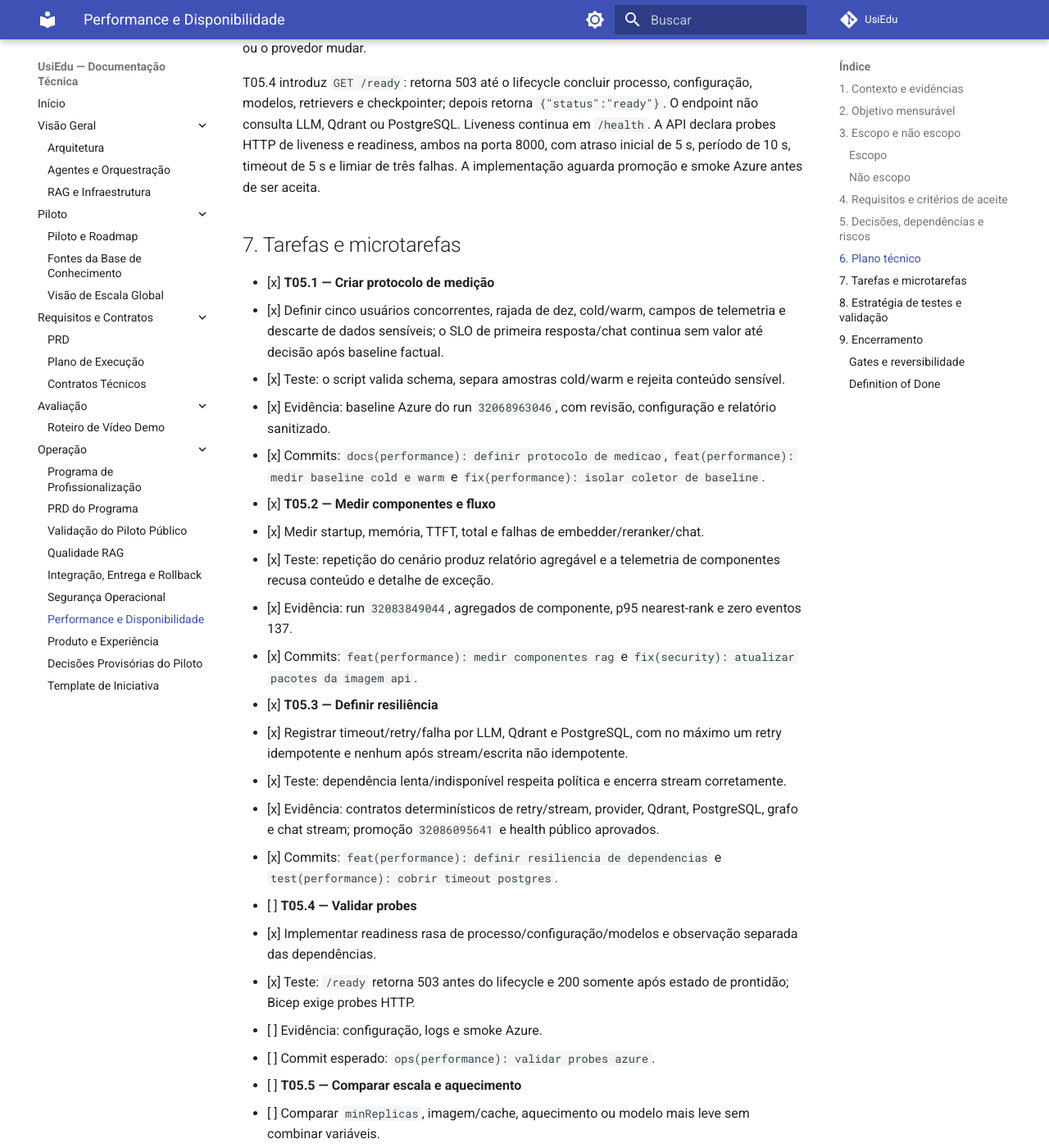
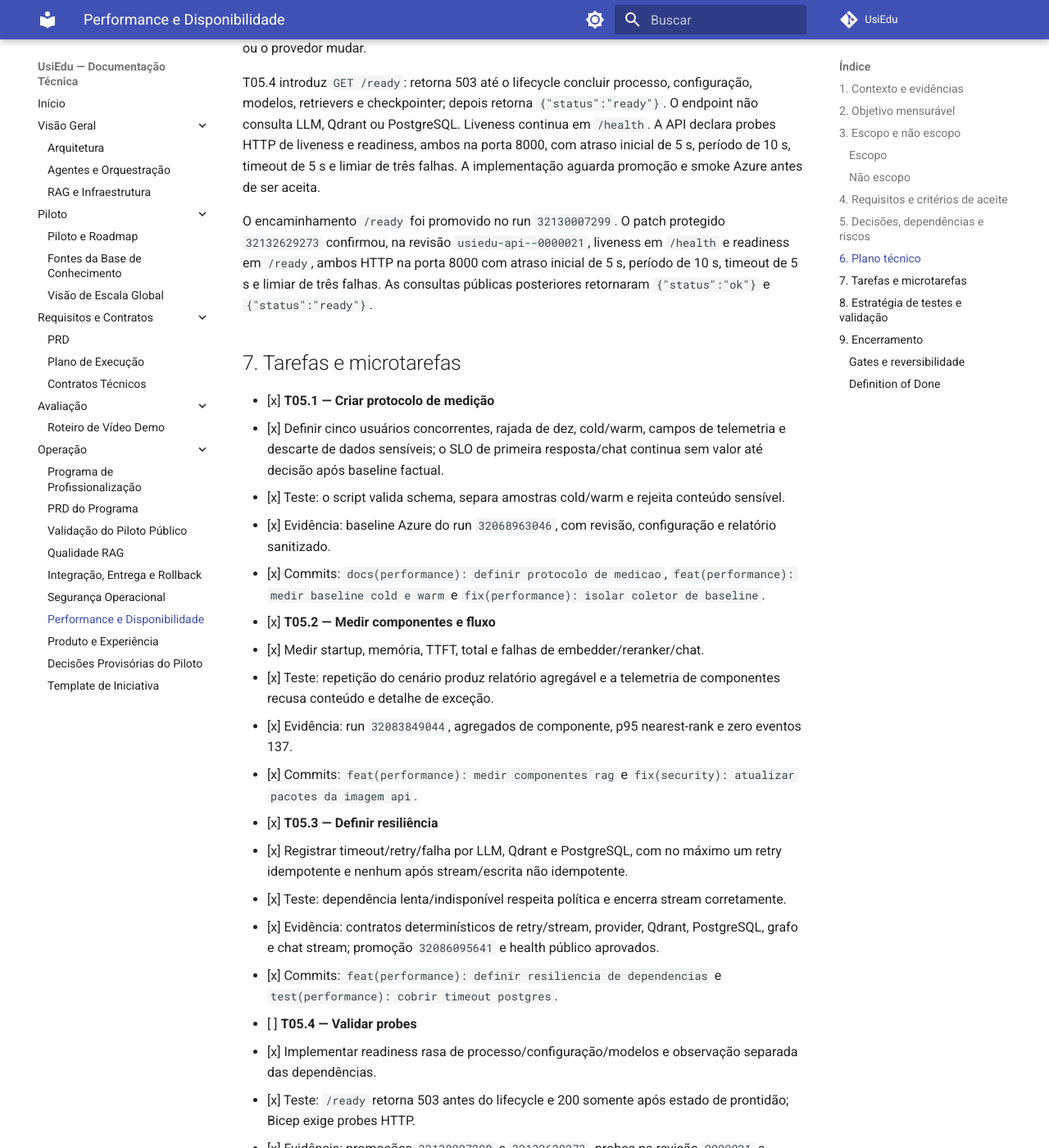
Before and after one commit to henriquebotelhogomes/UsiEdu, an MkDocs documentation site: the page built from docs/profissionalizacao/05-performance-disponibilidade.md, in a window 1280 px wide and 1400 px high, scrolled down 5437 px. Shown: the whole window at 82% size. Built offline with MkDocs 1.6.1 and Material for MkDocs 9.7.7, drawn with Linux system fonts in a browser that asks for light colours; comment, search, counter and statistics services are not loaded; some of the changed text lies outside the part shown.

Commit message:
docs(performance): registrar probes azure
Co-authored-by: Copilot App <223556219+Copilot@users.noreply.github.com>

```diff
--- a/docs/profissionalizacao/05-performance-disponibilidade.md
+++ b/docs/profissionalizacao/05-performance-disponibilidade.md
@@ -178,6 +178,12 @@ readiness, ambos na porta 8000, com atraso inicial de 5 s, período de 10 s,
 timeout de 5 s e limiar de três falhas. A implementação aguarda promoção e
 smoke Azure antes de ser aceita.
 
+O encaminhamento `/ready` foi promovido no run `32130007299`. O patch protegido
+`32132629273` confirmou, na revisão `usiedu-api--0000021`, liveness em
+`/health` e readiness em `/ready`, ambos HTTP na porta 8000 com atraso inicial
+de 5 s, período de 10 s, timeout de 5 s e limiar de três falhas. As consultas
+públicas posteriores retornaram `{"status":"ok"}` e `{"status":"ready"}`.
+
 ## 7. Tarefas e microtarefas
 
 - [x] **T05.1 — Criar protocolo de medição**
@@ -198,8 +204,8 @@ smoke Azure antes de ser aceita.
 - [ ] **T05.4 — Validar probes**
   - [x] Implementar readiness rasa de processo/configuração/modelos e observação separada das dependências.
   - [x] Teste: `/ready` retorna 503 antes do lifecycle e 200 somente após estado de prontidão; Bicep exige probes HTTP.
-  - [ ] Evidência: configuração, logs e smoke Azure.
-  - [ ] Commit esperado: `ops(performance): validar probes azure`.
+  - [x] Evidência: promoções `32130007299` e `32132629273`, probes na revisão `0000021` e smoke público de `/health` e `/ready`.
+  - [x] Commits: `ops(performance): validar probes azure`, `fix(performance): aplicar probes no template ativo` e `fix(azure): aguardar consistencia dos probes`.
 - [ ] **T05.5 — Comparar escala e aquecimento**
   - [ ] Comparar `minReplicas`, imagem/cache, aquecimento ou modelo mais leve sem combinar variáveis.
   - [ ] Teste: carga aprovada antes/depois e rollback da configuração.
```
